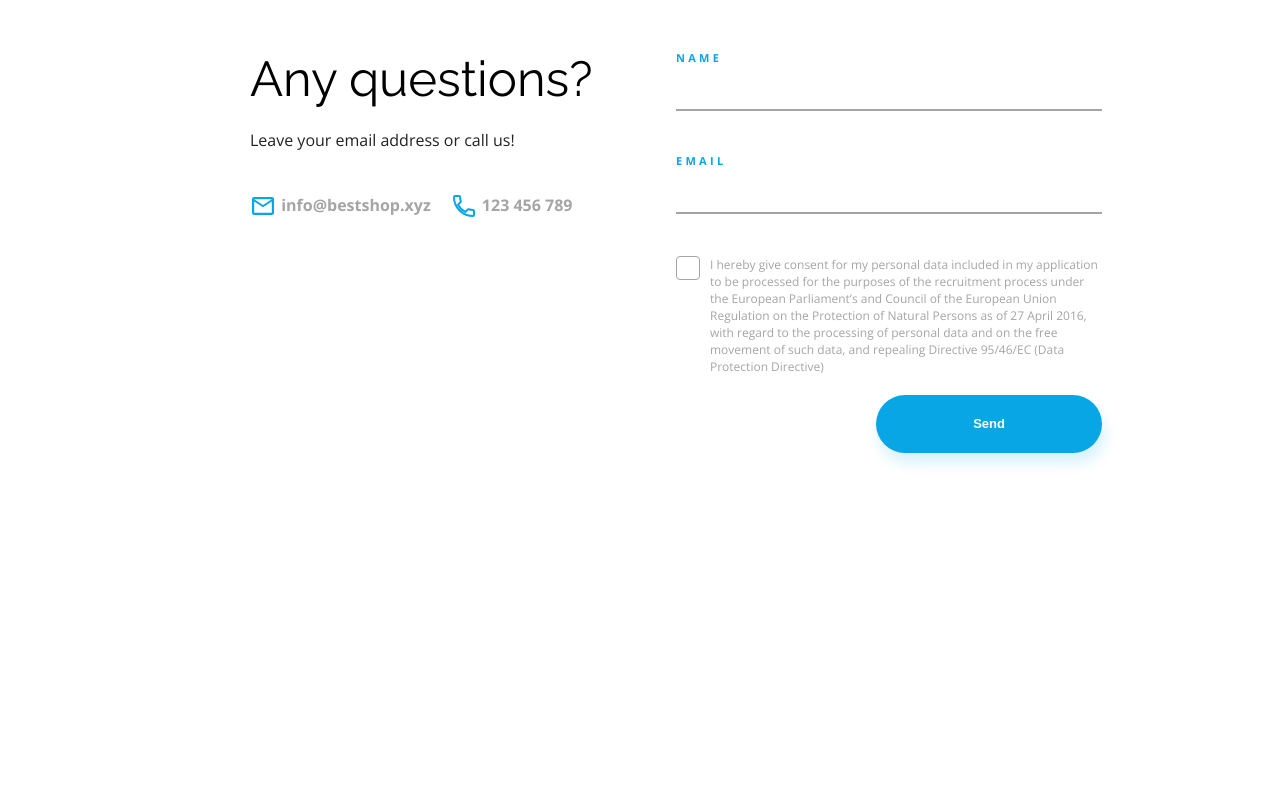
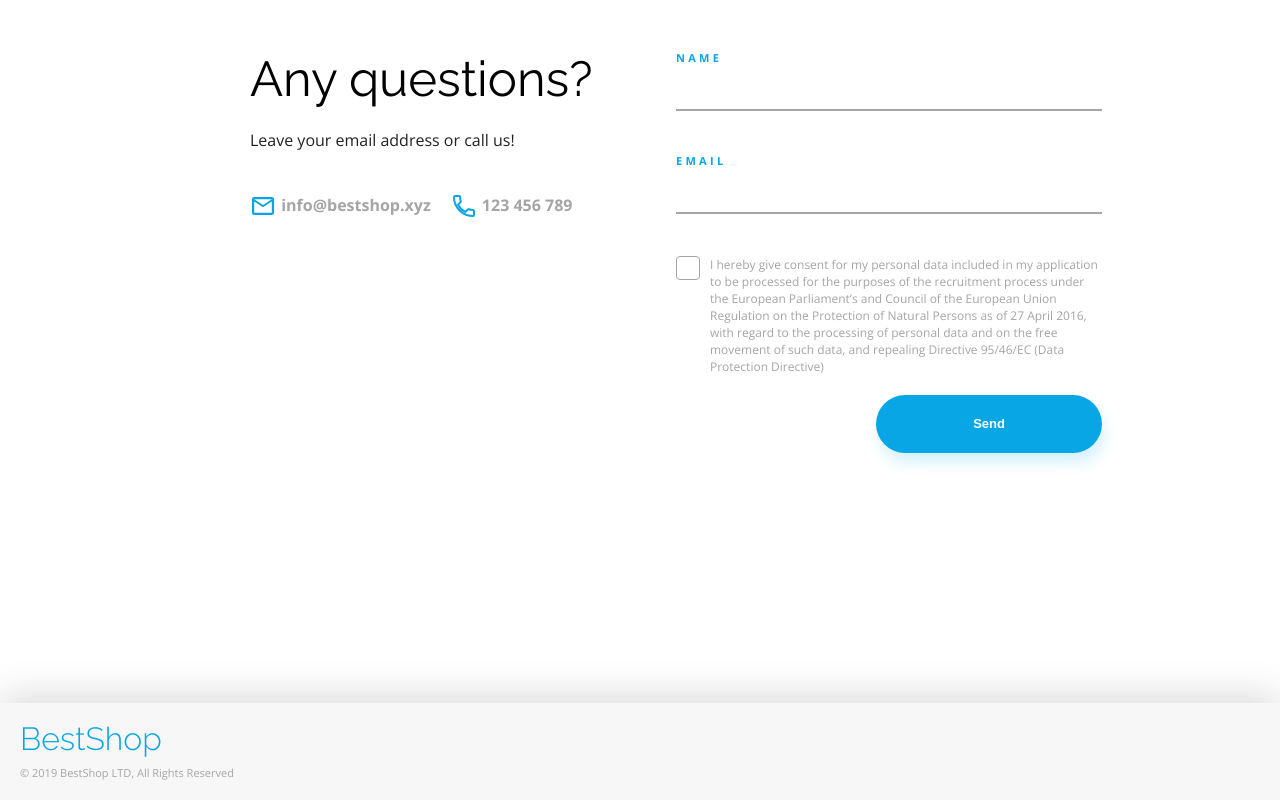
Before and after one commit to EdytaWe/BestShop, a plain HTML site: page index.html in a window 1280 px wide. Shown: the part 3343-4143 px from the top of the page. Before the commit the page ends 4046 px from the top, so only its background shows below. Drawn offline with nearby package versions, Linux system fonts and the light colour scheme.

Commit message:
add footer

```diff
--- a/css/style.css
+++ b/css/style.css
@@ -469,7 +469,7 @@ input[type="checkbox"] {
     height: 0;
 }
 .checkbox span {
-    display: box;
+    display: block;
     flex-basis: 24px;
     height: 24px;
     flex-shrink: 0;
@@ -495,3 +495,23 @@ input[type="checkbox"]:checked ~ .checkbox {
     padding: 20px 97px;
     margin-top: 20px;
 }
+
+footer {
+    background-color: var(--color-light-grey);
+    box-shadow: 0px -5px 40px #00000029;
+    padding: 20px;
+}
+.footer__container {
+    display: flex;
+    justify-content: space-between;
+    align-items: center;
+}
+.author {
+    font-size: 0.6875rem;
+    line-height: 0.9375rem;
+    color: var(--color-grey);
+    margin-top: 10px;
+}
+.facebook {
+    margin-left: 20px;
+}
--- a/index.html
+++ b/index.html
@@ -198,5 +198,17 @@
             </div>
         </section>
     </main>
+    <footer>
+        <div class="container footer__container">
+            <section class="footer__logo">
+                <p class="logo">BestShop</p>
+                <p class="author">&copy; 2019 BestShop LTD, All Rights Reserved</p>
+            </section>
+            <section class="social__media">
+                <img src="assets/Twitter.svg" alt="Logo Twitter" class="twitter">
+                <img src="assets/Facebook.svg" alt="Logo Facebook" class="facebook">
+            </section>
+        </div>
+    </footer>
 </body>
 </html>
```
